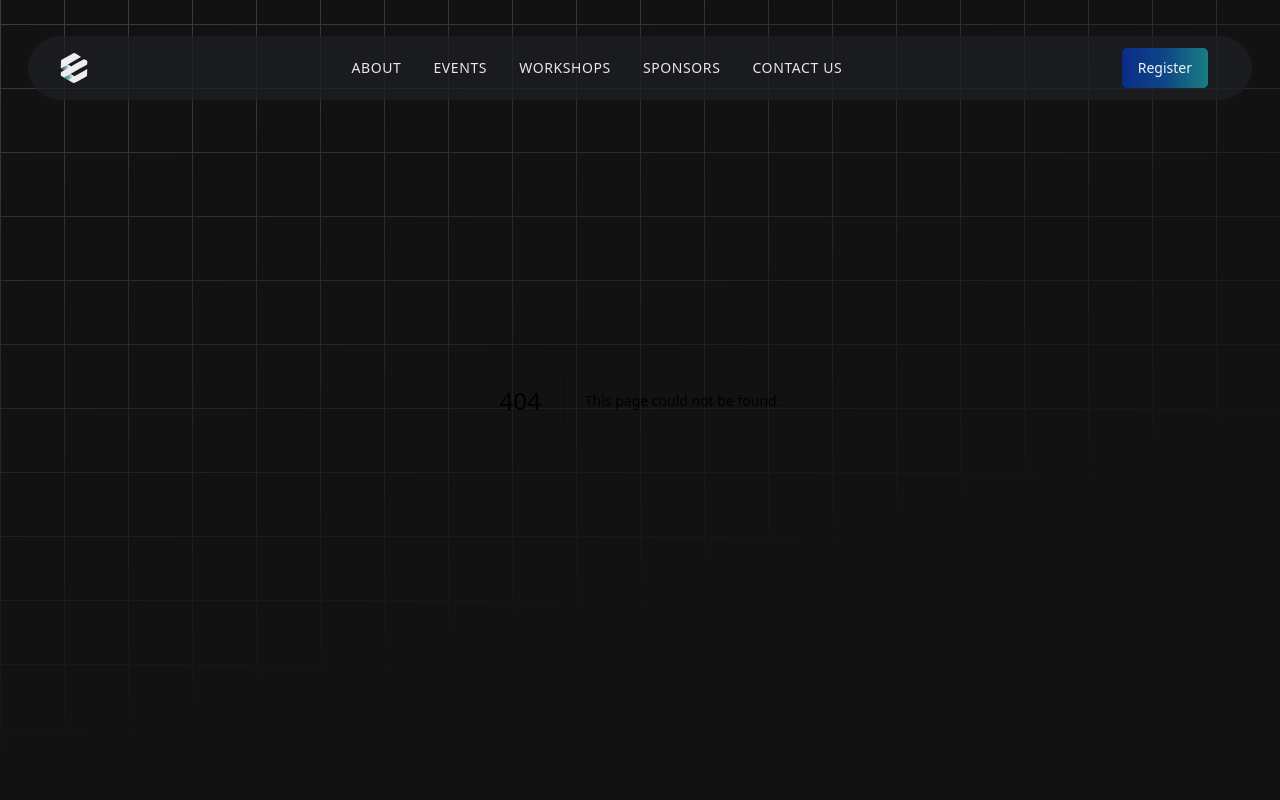
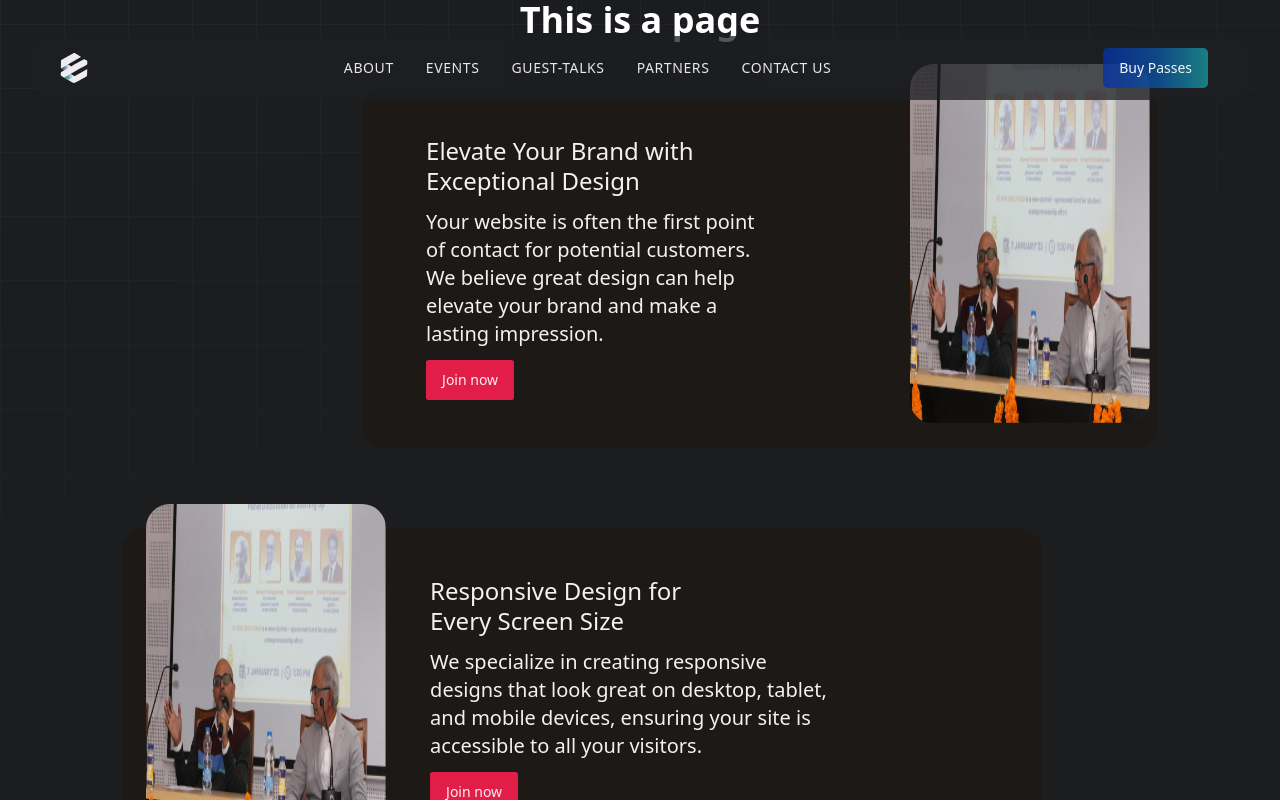
Before and after one commit to ecelliitbhu/E-Summit-25, a Next.js app: page /events in a window 1280 px wide. Before the commit this address had no page. Built offline with nearby package versions, Linux system fonts and the light colour scheme.

Commit message:
some changes

```diff
--- /dev/null
+++ b/app/events/page.tsx
@@ -0,0 +1,20 @@
+import React, { FunctionComponent } from 'react';
+import EventsCard from "@/components/EventsCard";
+
+interface OwnProps {}
+
+type Props = OwnProps;
+
+const page: FunctionComponent<Props> = (props) => {
+
+  return (
+      <section>
+        <div className="flex flex-col items-center justify-center w-full h-screen bg-background">
+          <h1 className="text-4xl font-bold text-white">This is a page</h1>
+            <EventsCard />
+        </div>
+      </section>
+  );
+};
+
+export default page;
--- a/app/page.tsx
+++ b/app/page.tsx
@@ -6,18 +6,20 @@ import Footer from "@/components/Footer";
 import WSYA from "@/components/WSYA";
 import Hero from "@/components/Hero";
 import Gallery from "@/components/gallery/gallery";
-import The_card from "@/components/The_card";
+import EventsCard from "@/components/EventsCard";
+
 export default function Home() {
   return (
-    <main className="grid items-center  ">
-      <Hero />
-      {/*<About />*/}
-      <WSYA/>
-      {/*<Gallery />*/}
-      <The_card />
+    <section className="container grid items-center gap-6 pb-8 pt-6 md:py-10">
+      <main className="grid items-center">
+        <Hero />
+        {/*<About />*/}
+        <WSYA />
+        {/*<Gallery />*/}
         <MarqueeComponent />
         <Faqs />
-      <Footer />
-    </main>
+        <Footer />
+      </main>
+    </section>
   );
 }
--- a/components/The_card.tsx
+++ b/components/EventsCard.tsx
@@ -5,7 +5,9 @@ import Image from "next/image";
 import image1 from "./images/image1.png";
 import { Parallax } from 'react-scroll-parallax';
 import { motion } from "framer-motion"
-const The_card: FunctionComponent = (props) => {
+import {Button} from "@/components/ui/button";
+import Link from "next/link";
+const EventsCard: FunctionComponent = (props) => {
   return (
     <article className=" m-auto block overflow-x-hidden w-calc[60vw + 248px] max-w-[1068px] min-w-[888px] text-xl font-sans font-normal max-[1100px]:px-12 max-[1100px]:pb-6 max-[1100px]:pt-24 max-lg:w-full max-lg:max-w-full max-lg:min-w-full max-md:pb-0 max-md:pt-12 max-md:px-6">
       {cards.map((card, index) => (
@@ -25,12 +27,17 @@ const The_card: FunctionComponent = (props) => {
               {card.title}
             </h3>
             <p className="mt-3 mb-3 mx-0 max-w-[36ch]">{card.description}</p>
-            <a
-              href=""
-              className="border border-solid border-3 dark border-card-foreground dark text-card-foreground self-start no-underline px-8 py-4 rounded-24 transition-all duration-400 hover:bg-card-foreground hover:text-card odd:self-start"
-            >
+            <Link href="/">
+            <Button>
               Join now
-            </a>
+            </Button>
+              </Link>
+            {/*<a*/}
+            {/*  href=""*/}
+            {/*  className="border border-solid border-3 dark border-card-foreground dark text-card-foreground self-start no-underline px-8 py-4 rounded-24 transition-all duration-400 hover:bg-card-foreground hover:text-card odd:self-start"*/}
+            {/*>*/}
+
+            {/*</a>*/}
             <div
               className={`visual h-full absolute w-60 left-6 -top-6 overflow-hidden rounded-3xl ${
                 index % 2 === 0 ? "right-2 left-auto" : ""
@@ -49,4 +56,4 @@ const The_card: FunctionComponent = (props) => {
   );
 };
 
-export default The_card;
+export default EventsCard;
--- a/components/Navbar.tsx
+++ b/components/Navbar.tsx
@@ -14,15 +14,15 @@ const nav = [
   },
   {
     name: "EVENTS",
-    link: "/#events",
+    link: "/events",
   },
   {
-    name: "WORKSHOPS",
-    link: "/workshops",
+    name: "GUEST-TALKS",
+    link: "/guest-talks",
   },
   {
-    name: "SPONSORS",
-    link: "/sponsor",
+    name: "PARTNERS",
+    link: "/partners",
   },
   {
     name: "CONTACT US",
@@ -87,14 +87,10 @@ const Navbar: FunctionComponent<Props> = (props) => {
                         <li key={index}>
                           <Link href={navigator.link} className="no-underline">
                             <Button
-                                    className={
-                                      "text-secondary font-light"
-                                    }
+                              className={"text-secondary font-light"}
                               variant={"link"}
                             >
-                              <span className="">
-                                {navigator.name}
-                              </span>
+                              <span className="">{navigator.name}</span>
                             </Button>
                           </Link>
                         </li>
@@ -111,7 +107,7 @@ const Navbar: FunctionComponent<Props> = (props) => {
                   "rounded-lg bg-gradient-to-r from-[#0A2E8F] via-[#0F498D] to-[#1A8589] text-white focus-visible:outline-none"
                 }
               >
-                  Register
+                Buy Passes
               </Button>
             </div>
           </div>
--- a/package.json
+++ b/package.json
@@ -36,6 +36,7 @@
     "eslint": "^8",
     "eslint-config-next": "14.0.3",
     "postcss": "^8.2.13",
+    "prettier": "3.1.1",
     "tailwindcss": "^3.3.0",
     "typescript": "^5"
   }
```
Also changed, not shown: app/layout.tsx (+7 -10 lines), 1 other file (tests, documents, lock files or other folders). Lines whose indentation alone changed are shown as unchanged.
